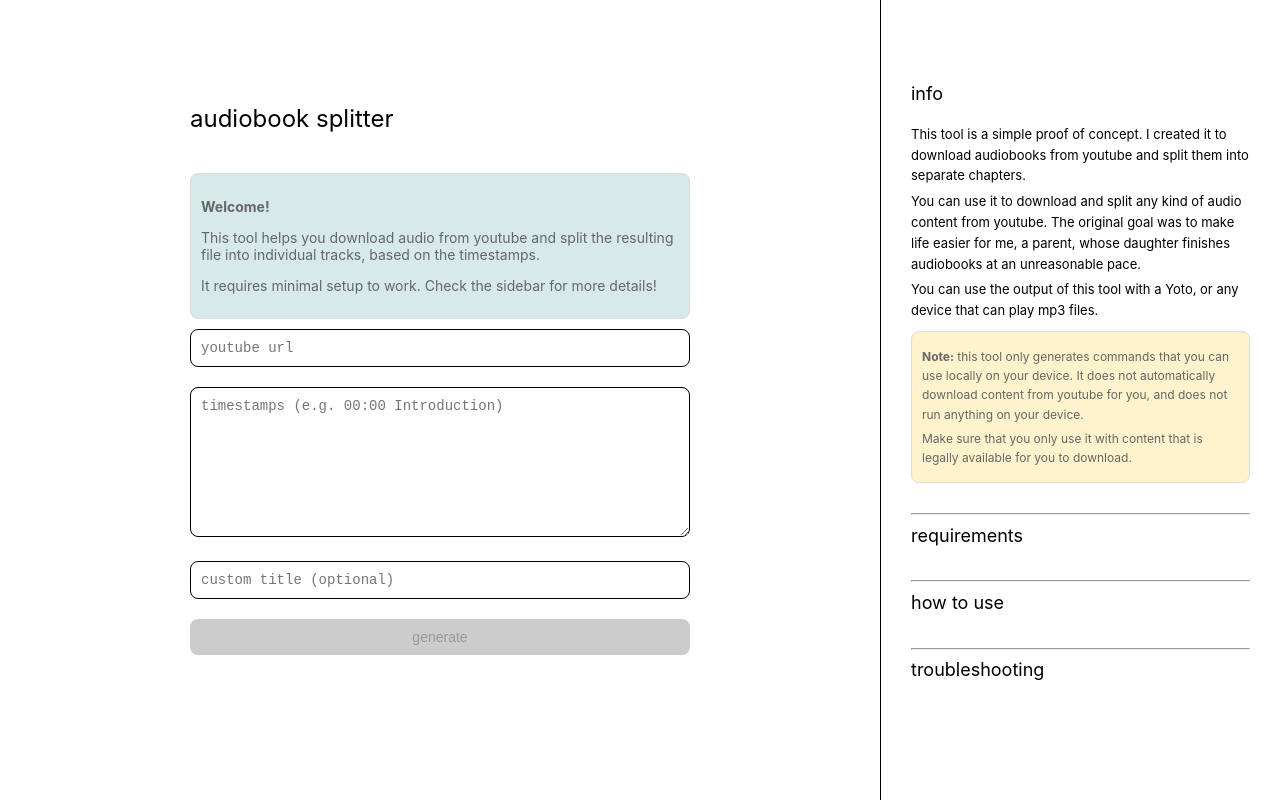
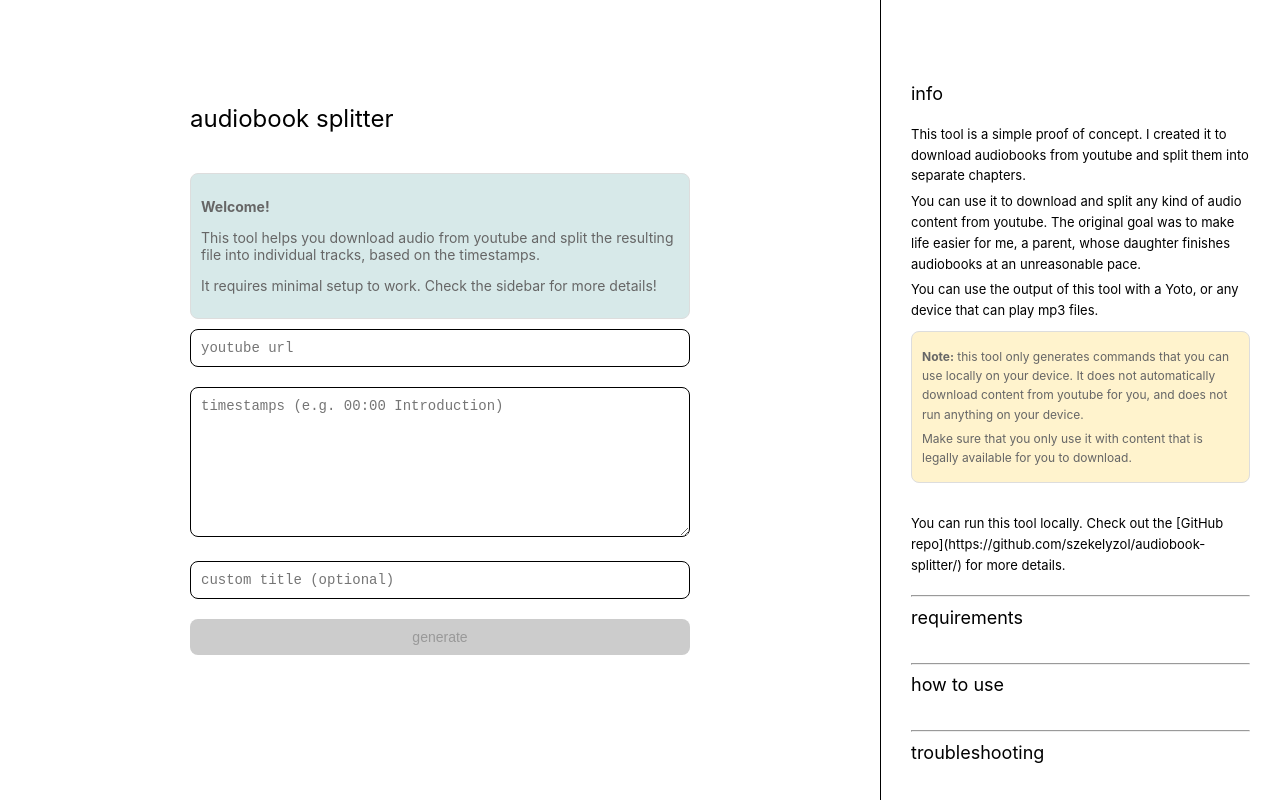
Before and after one commit to szekelyzol/audiobook-splitter, a Next.js app: page / in a window 1280 px wide. Both pictures are taken after a click on the heading "info". Shown: the top 802 px of the page. Built offline with nearby package versions, Linux system fonts and the light colour scheme.

Commit message:
add repo link to sidebar

```diff
--- a/components/Sidebar.tsx
+++ b/components/Sidebar.tsx
@@ -36,6 +36,8 @@ export const Sidebar = memo<SidebarProps>(({ openSection, onToggleSection }) =>
               <p>Make sure that you only use it with content that is legally available for you to download.</p>
             </div>
           </div>
+
+            <p>You can run this tool locally. Check out the [GitHub repo](https://github.com/szekelyzol/audiobook-splitter/) for more details.</p>
         </details>
 
         <hr />
```
